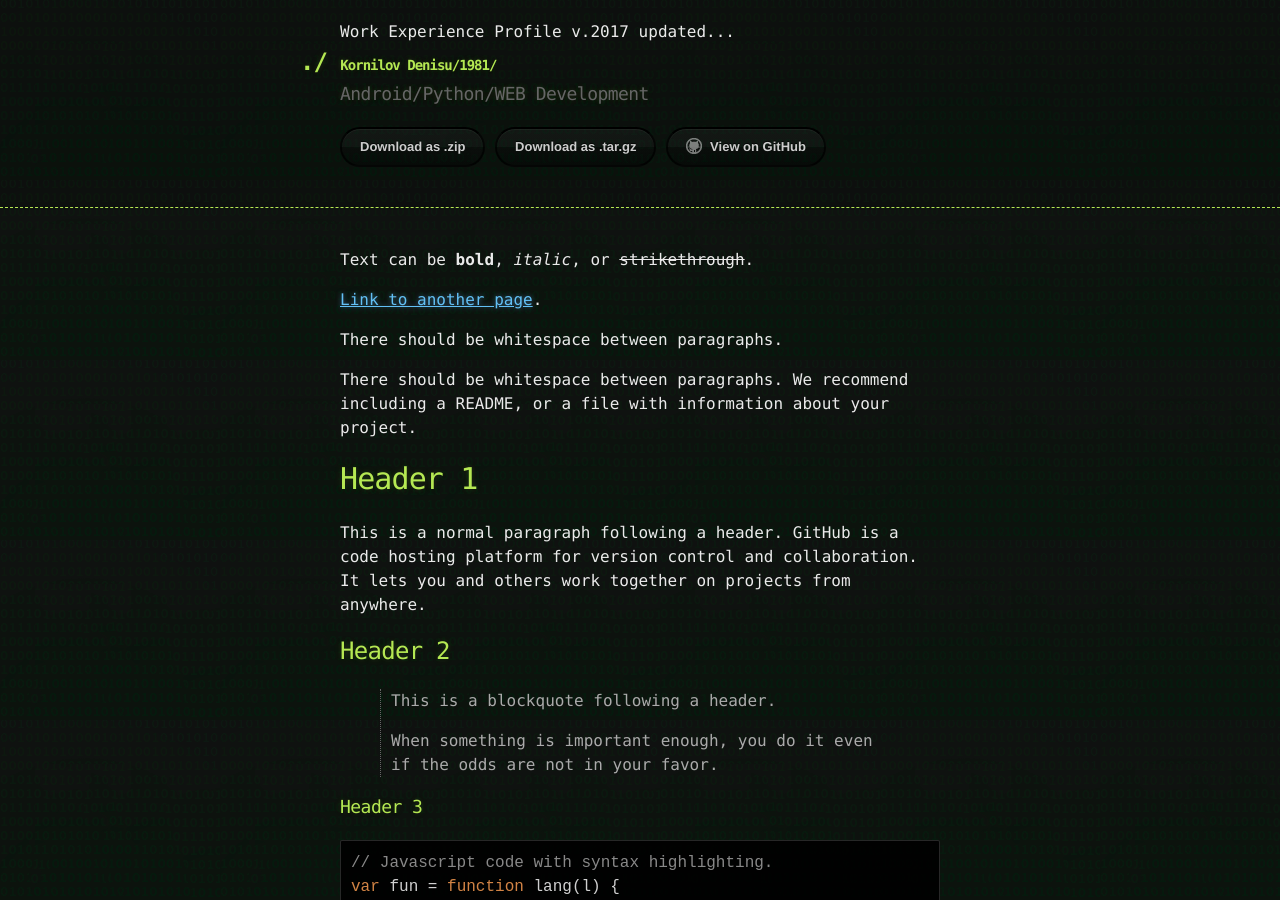
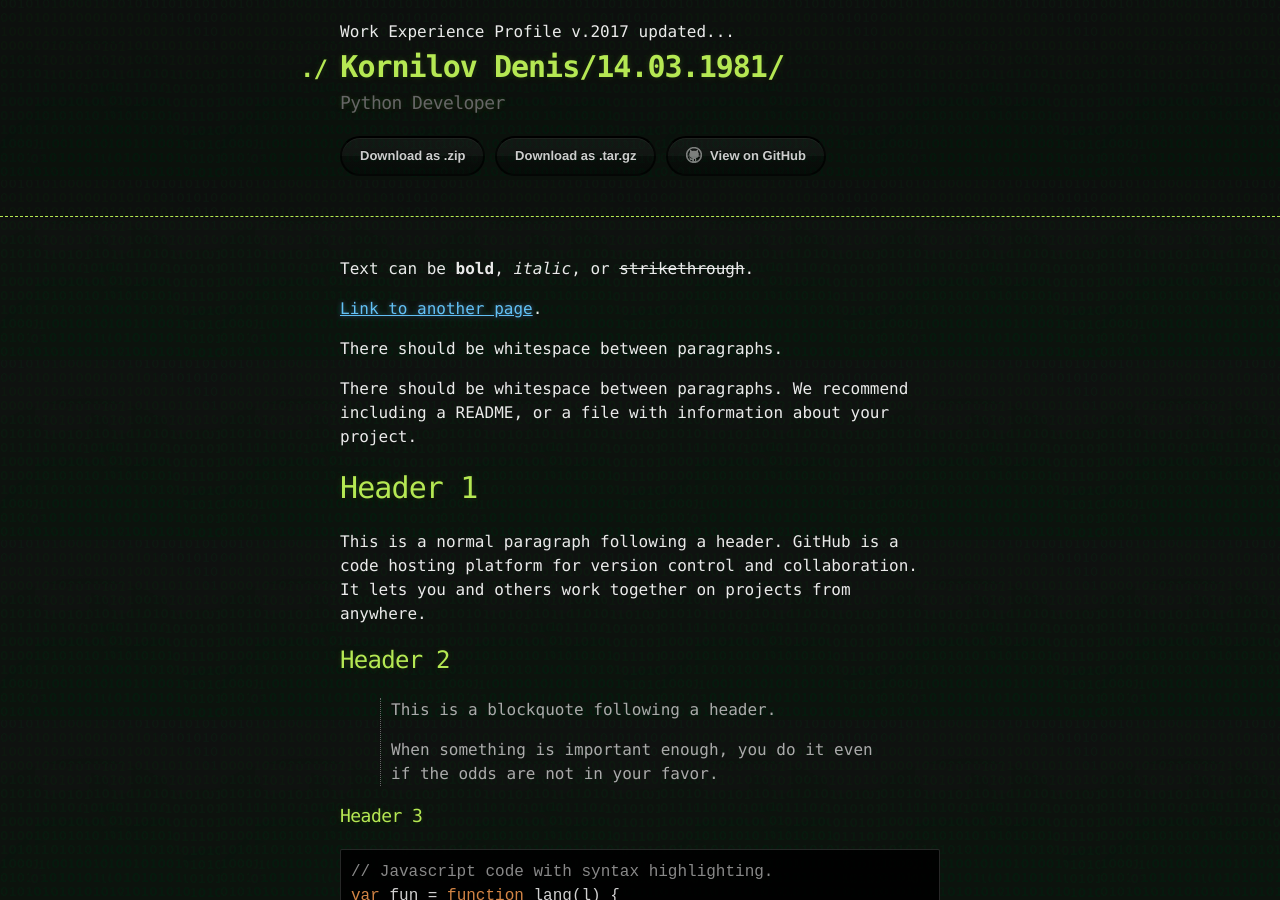
Before and after one commit to kornilov1981/kornilov1981.github.io, a Jekyll site: the page built from index.md, in a window 1280 px wide and 900 px high. Built offline with Jekyll 4.4.1, drawn with Linux system fonts in a browser that asks for light colours.

Commit message:
Update default.html

```diff
--- a/_layouts/default.html
+++ b/_layouts/default.html
@@ -13,8 +13,9 @@
     <header>
       <div class="container">
         Work Experience Profile v.2017 updated...
-	      <h1 style="font-size: 14px;">Kornilov Denisu/1981/</h1>
-	      <h2>Android/Python/WEB Development</h2>
+	    <h1>Kornilov Denis/14.03.1981/</h1>
+          <h2>Python Developer</h2>
+
 
         <section id="downloads">
           {% if site.show_downloads %}
```
